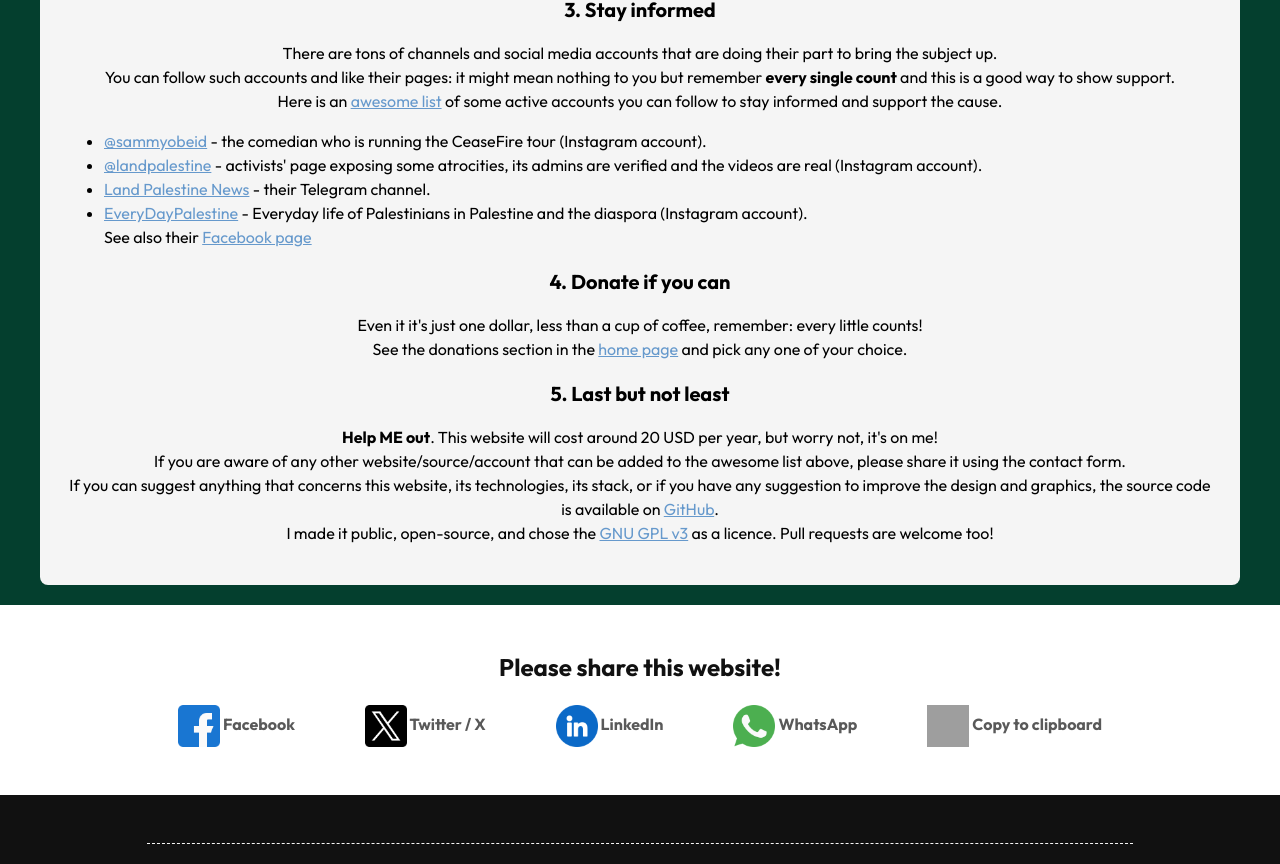
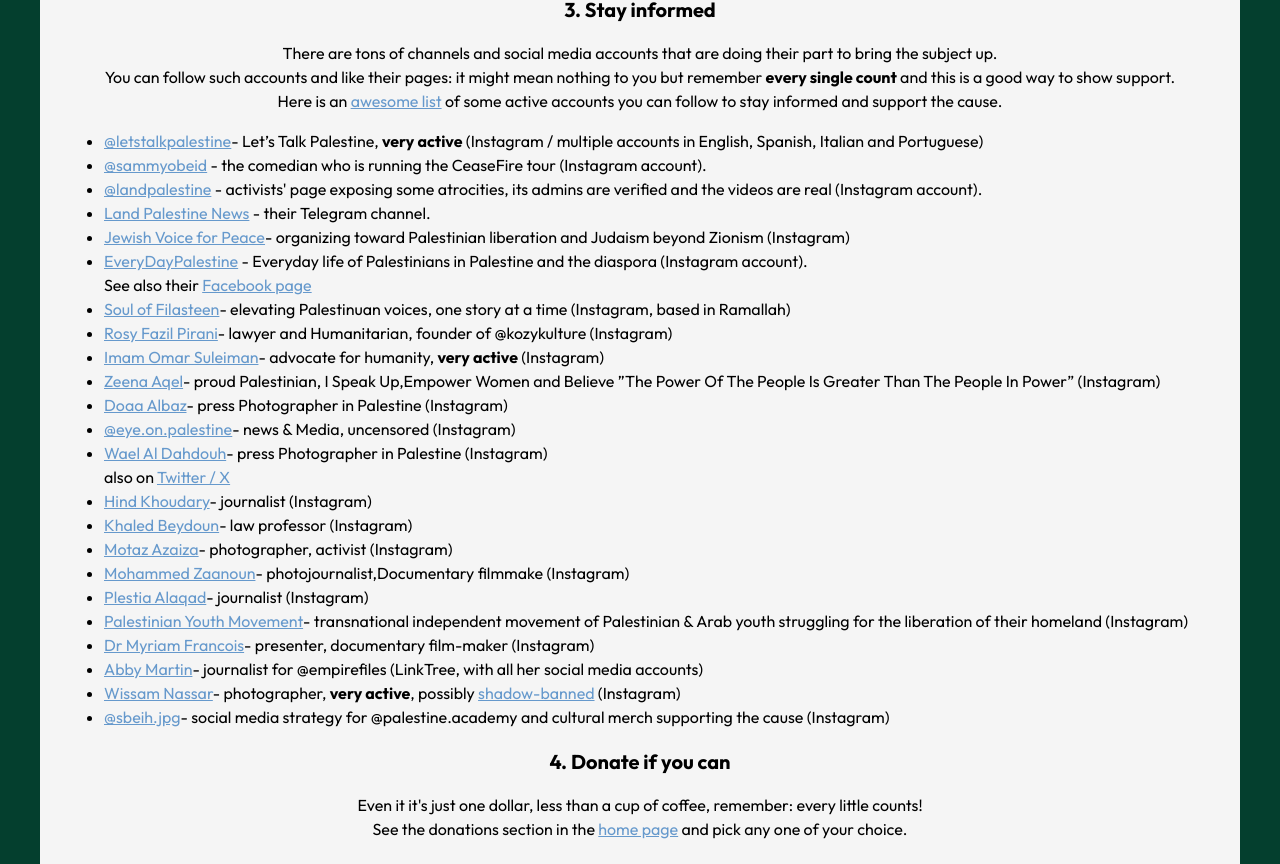
Before and after one commit to luca-arch/go-help-palestine, a React (Vite) app in the folder react-application/: page /how-to-help in a window 1280 px wide. Shown: the part 1134-1998 px from the top of the page. Built offline with nearby package versions, Linux system fonts and the light colour scheme; grey boxes are pictures that could not be loaded.

Commit message:
🌐 update social media accounts list in HowToHelp section

```diff
--- a/react-application/src/components/conversation/Conversation.tsx
+++ b/react-application/src/components/conversation/Conversation.tsx
@@ -71,7 +71,7 @@
       Do I tell everyone they’re a terrible person if they don’t post? No, but I
       think that it is good if you do post... It doesn’t have to be like every
       day but whatever, it’s just like, for me, I just try to post because I
-      think that it is properly good to keep sharing the message, keeping people
+      think that it is probably good to keep sharing the message, keeping people
       aware that this is an ongoing situation...
       <br />I know there is a ton of s**t going on in the world right now, but I
       think having a debate over it is never useless...
--- a/react-application/src/components/conversation/HowToHelp.tsx
+++ b/react-application/src/components/conversation/HowToHelp.tsx
@@ -15,8 +15,25 @@
   margin: 18px 0 15px 0;
 `;
 
+const List = styled.ul`
+  text-align: left;
+  margin-left: 0;
+
+  @media (max-width: 700px) {
+    padding-left: 10px;
+    text-align: justify;
+  }
+`;
+
 const AwesomeLinksList: React.FC = () => (
-  <ul style={{ textAlign: "left" }}>
+  <List>
+    <li>
+      <ExternalLink url="https://www.instagram.com/letstalkpalestine/">
+        @letstalkpalestine
+      </ExternalLink>
+      - Let’s Talk Palestine, <strong>very active</strong> (Instagram / multiple
+      accounts in English, Spanish, Italian and Portuguese)
+    </li>
     <li>
       <ExternalLink url={SAMMY_IG_URL}>@sammyobeid</ExternalLink> - the comedian
       who is running the CeaseFire tour (Instagram account).
@@ -35,6 +52,13 @@
       - their Telegram channel.
     </li>
     <li>
+      <ExternalLink url="https://www.instagram.com/jewishvoiceforpeace/">
+        Jewish Voice for Peace
+      </ExternalLink>
+      - organizing toward Palestinian liberation and Judaism beyond Zionism
+      (Instagram)
+    </li>
+    <li>
       <ExternalLink url="https://www.instagram.com/everydaypalestine/">
         EveryDayPalestine
       </ExternalLink>{" "}
@@ -46,7 +70,118 @@
         Facebook page
       </ExternalLink>
     </li>
-  </ul>
+    <li>
+      <ExternalLink url="https://www.instagram.com/souloffilasteen/">
+        Soul of Filasteen
+      </ExternalLink>
+      - elevating Palestinuan voices, one story at a time (Instagram, based in
+      Ramallah)
+    </li>
+    <li>
+      <ExternalLink url="https://www.instagram.com/rosypirani/">
+        Rosy Fazil Pirani
+      </ExternalLink>
+      - lawyer and Humanitarian, founder of @kozykulture (Instagram)
+    </li>
+    <li>
+      <ExternalLink url="https://www.instagram.com/imamomarsuleiman/">
+        Imam Omar Suleiman
+      </ExternalLink>
+      - advocate for humanity, <strong>very active</strong> (Instagram)
+    </li>
+    <li>
+      <ExternalLink url="https://www.instagram.com/zeenaaqel/">
+        Zeena Aqel
+      </ExternalLink>
+      - proud Palestinian, I Speak Up,Empower Women and Believe ”The Power Of
+      The People Is Greater Than The People In Power” (Instagram)
+    </li>
+    <li>
+      <ExternalLink url="https://www.instagram.com/_doaa_mohammad/">
+        Doaa Albaz
+      </ExternalLink>
+      - press Photographer in Palestine (Instagram)
+    </li>
+    <li>
+      <ExternalLink url="https://www.instagram.com/eye.on.palestine/">
+        @eye.on.palestine
+      </ExternalLink>
+      - news &amp; Media, uncensored (Instagram)
+    </li>
+    <li>
+      <ExternalLink url="https://www.instagram.com/wael_eldahdouh/">
+        Wael Al Dahdouh
+      </ExternalLink>
+      - press Photographer in Palestine (Instagram)
+      <br />
+      also on{" "}
+      <ExternalLink url="https://x.com/WaelDahdouh">Twitter / X</ExternalLink>
+    </li>
+    <li>
+      <ExternalLink url="https://www.instagram.com/hindkhoudary/">
+        Hind Khoudary
+      </ExternalLink>
+      - journalist (Instagram)
+    </li>
+    <li>
+      <ExternalLink url="https://www.instagram.com/khaledbeydoun/">
+        Khaled Beydoun
+      </ExternalLink>
+      - law professor (Instagram)
+    </li>
+    <li>
+      <ExternalLink url="https://www.instagram.com/motaz_azaiza/">
+        Motaz Azaiza
+      </ExternalLink>
+      - photographer, activist (Instagram)
+    </li>
+    <li>
+      <ExternalLink url="https://www.instagram.com/m.z.gaza/">
+        Mohammed Zaanoun
+      </ExternalLink>
+      - photojournalist,Documentary filmmake (Instagram)
+    </li>
+    <li>
+      <ExternalLink url="https://www.instagram.com/plestia.alaqad/">
+        Plestia Alaqad
+      </ExternalLink>
+      - journalist (Instagram)
+    </li>
+    <li>
+      <ExternalLink url="https://www.instagram.com/palestinianyouthmovement/">
+        Palestinian Youth Movement
+      </ExternalLink>
+      - transnational independent movement of Palestinian & Arab youth
+      struggling for the liberation of their homeland (Instagram)
+    </li>
+    <li>
+      <ExternalLink url="https://www.instagram.com/myzfrancois/">
+        Dr Myriam Francois
+      </ExternalLink>
+      - presenter, documentary film-maker (Instagram)
+    </li>
+    <li>
+      <ExternalLink url="https://linktr.ee/fababs">Abby Martin</ExternalLink>-
+      journalist for @empirefiles (LinkTree, with all her social media accounts)
+    </li>
+    <li>
+      <ExternalLink url="https://www.instagram.com/wissamgaza/">
+        Wissam Nassar
+      </ExternalLink>
+      - photographer, <strong>very active</strong>, possibly{" "}
+      <ExternalLink url="https://en.wikipedia.org/wiki/Shadow_banning">
+        shadow-banned
+      </ExternalLink>{" "}
+      (Instagram)
+    </li>
+    <li>
+      <ExternalLink url="https://www.instagram.com/sbeih.jpg/">
+        @sbeih.jpg
+      </ExternalLink>
+      - social media strategy for @palestine.academy and cultural merch
+      supporting the cause (Instagram)
+    </li>
+  </List>
 );
 
 const HowToHelp: React.FC = () => (
```
